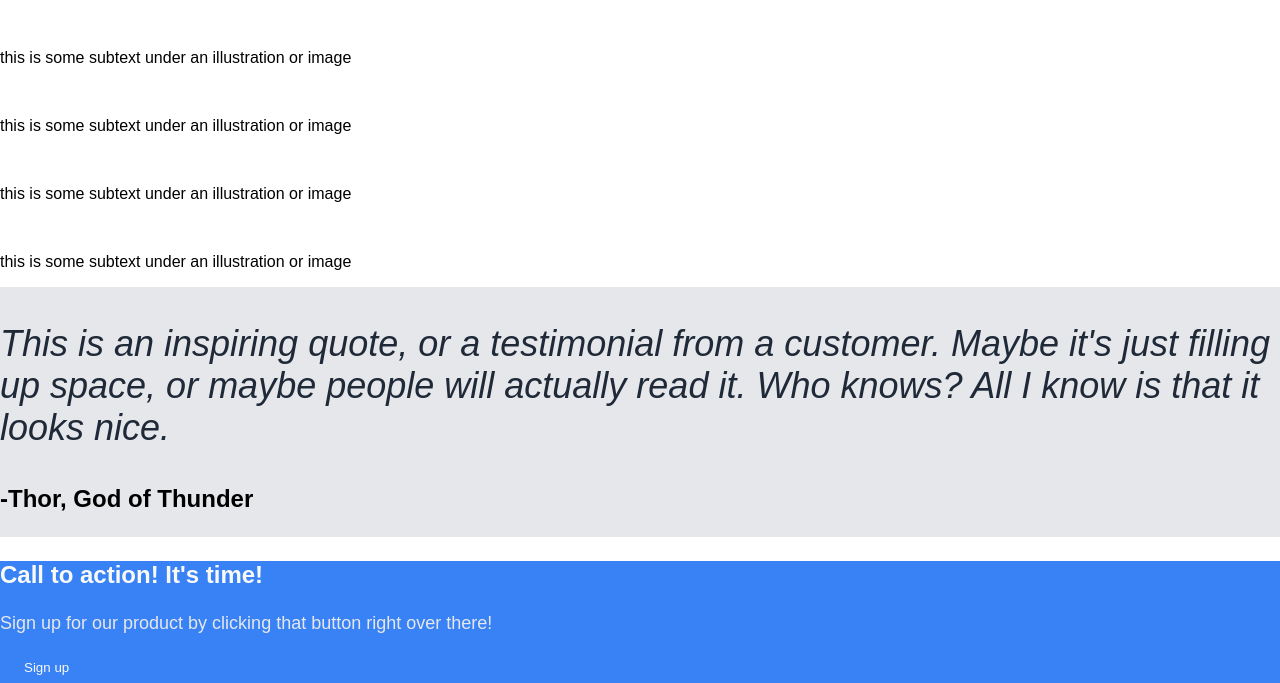
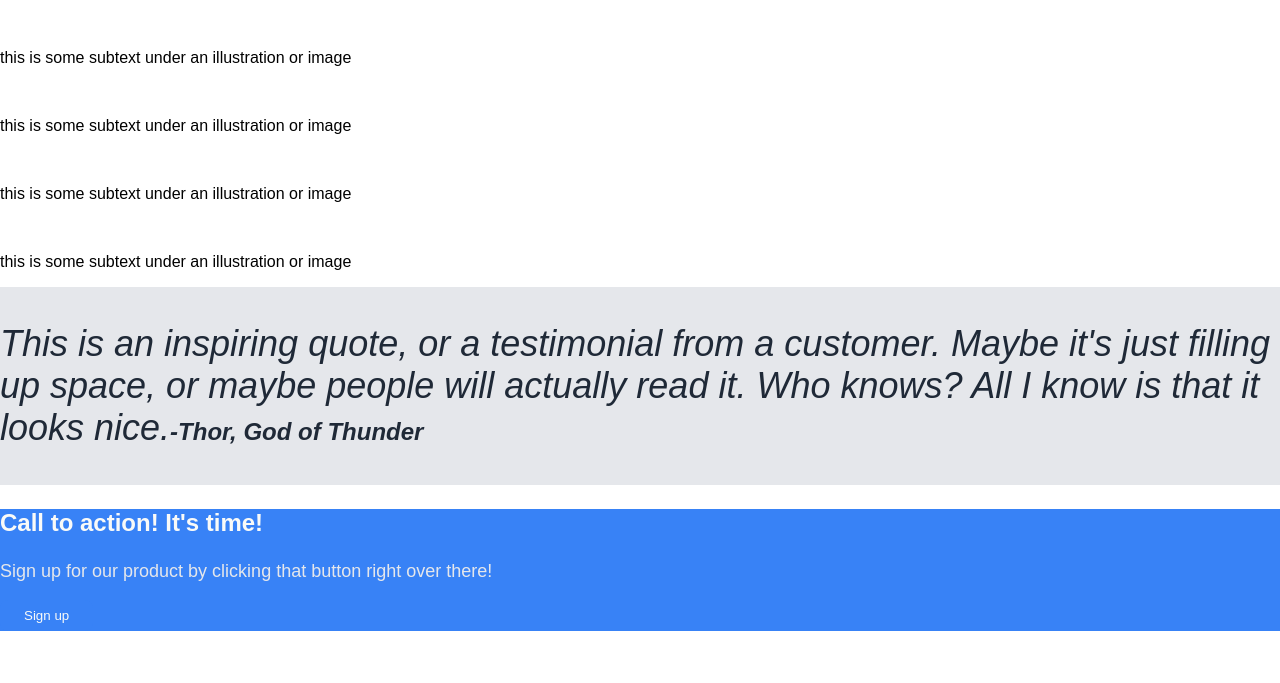
Before and after one commit to FlakkPanzer/landingpage, a plain HTML site: page index.html in a window 1280 px wide. Shown: the part 607-1290 px from the top of the page. After the commit the page ends 1238 px from the top, so only its background shows below. Drawn offline with Linux system fonts and the light colour scheme.

Commit message:
Removed p tag for quote-source, used strong tag instead in quote class

```diff
--- a/index.html
+++ b/index.html
@@ -64,9 +64,8 @@
             <p class="quote">
                This is an inspiring quote, or a testimonial from a customer.
                Maybe it's just filling up space, or maybe people will actually read it.
-               Who knows? All I know is that it looks nice.
+               Who knows? All I know is that it looks nice.<strong class="quote-source">-Thor, God of Thunder</strong>
             </p>
-            <p class="quote-source">-Thor, God of Thunder</p>
         </div>
 
         <div class="section-four">
```
